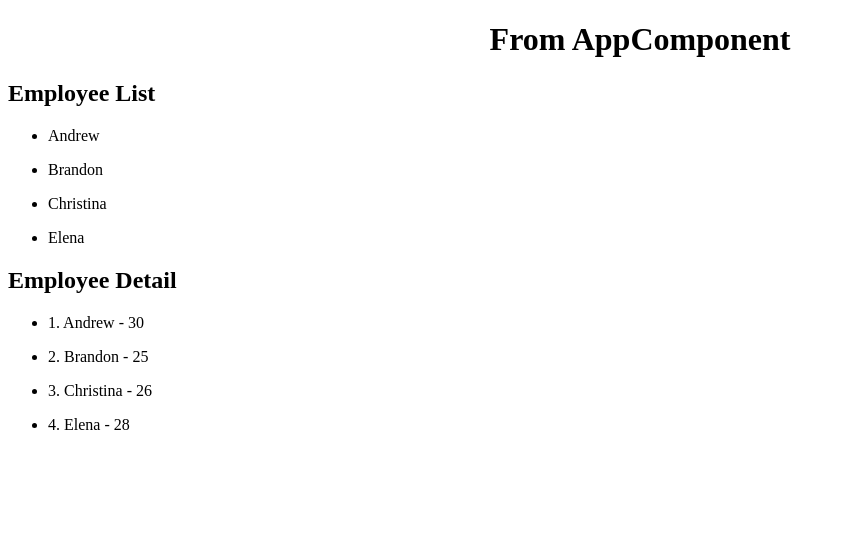
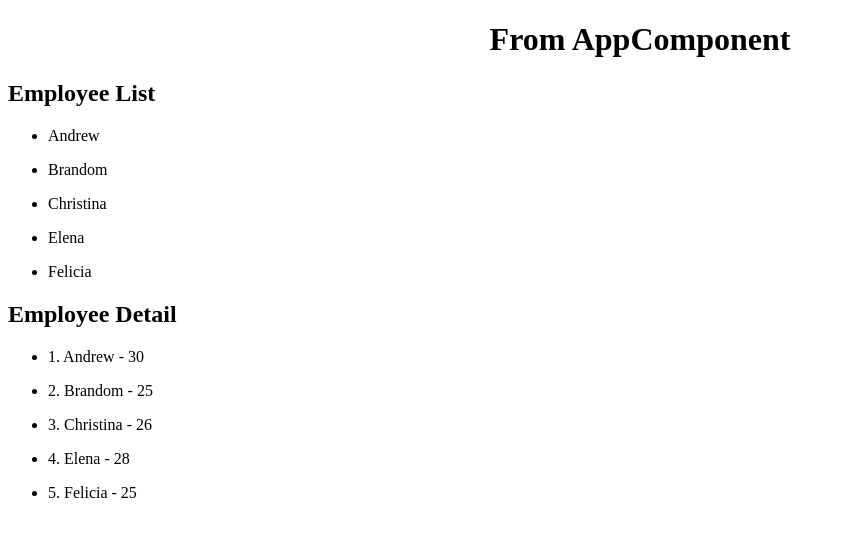
Before and after one commit to cmsjulio/angularCodevolution, an Angular app in the folder hello-world/: page / in a window 1280 px wide. Shown: the top 536 px of the page, without its empty margins (0-846 px from the left). Built offline with nearby package versions, Linux system fonts and the light colour scheme.

Commit message:
21 - Fetch Data Using HTTP (HttpClient, Observable, DB mocking)

```diff
--- a/hello-world/src/app/app.module.ts
+++ b/hello-world/src/app/app.module.ts
@@ -17,6 +17,7 @@ import { PipesComponent } from './pipes/pipes.component';
 import { EmployeeListComponent } from './employee-list/employee-list.component';
 import { EmployeeDetailComponent } from './employee-detail/employee-detail.component';
 import { EmployeeService } from './employee.service';
+import { HttpClientModule } from '@angular/common/http'
 
 @NgModule({
   declarations: [
@@ -37,7 +38,8 @@ import { EmployeeService } from './employee.service';
   imports: [
     BrowserModule,
     AppRoutingModule,
-    FormsModule
+    FormsModule,
+    HttpClientModule
   ],
   providers: [EmployeeService],
   bootstrap: [AppComponent]
--- a/hello-world/src/app/employee-detail/employee-detail.component.ts
+++ b/hello-world/src/app/employee-detail/employee-detail.component.ts
@@ -18,7 +18,8 @@ export class EmployeeDetailComponent implements OnInit {
   constructor(private _employeeService: EmployeeService) { }
 
   ngOnInit(): void {
-    this.employees = this._employeeService.getEmployees()
+    this._employeeService.getEmployees()
+      .subscribe(data => this.employees = data)
   }
 
 }
--- a/hello-world/src/app/employee-list/employee-list.component.ts
+++ b/hello-world/src/app/employee-list/employee-list.component.ts
@@ -18,7 +18,8 @@ export class EmployeeListComponent implements OnInit {
   constructor(private _employeeService: EmployeeService) { }
 
   ngOnInit(): void {
-    this.employees = this._employeeService.getEmployees()
+    this._employeeService.getEmployees()
+      .subscribe(data => this.employees = data)
   }
 
 }
--- a/hello-world/src/app/employee.service.ts
+++ b/hello-world/src/app/employee.service.ts
@@ -1,18 +1,18 @@
+import { HttpClient } from '@angular/common/http';
 import { Injectable } from '@angular/core';
+import { Observable } from 'rxjs';
+import { IEmployee } from './employee';
 
 @Injectable({
   providedIn: 'root'
 })
 export class EmployeeService {
 
-  constructor() { }
+  private _url: string = "/assets/data/employees.json"
 
-  getEmployees(){
-    return [
-      {"id":1, "name": "Andrew", "age": 30},
-      {"id":2, "name": "Brandon", "age": 25},
-      {"id":3, "name": "Christina", "age": 26},
-      {"id":4, "name": "Elena", "age": 28}
-      ];
+  constructor(private http: HttpClient) { }
+
+  getEmployees(): Observable<IEmployee[]> {
+    return this.http.get<IEmployee[]>(this._url);
   }
 }
--- /dev/null
+++ b/hello-world/src/app/employee.ts
@@ -0,0 +1,5 @@
+export interface IEmployee {
+    id: number,
+    name: string,
+    age: number
+}
--- /dev/null
+++ b/hello-world/src/assets/data/employees.json
@@ -0,0 +1,7 @@
+[
+    {"id": 1, "name": "Andrew", "age": 30},
+    {"id": 2, "name": "Brandom", "age": 25},
+    {"id": 3, "name": "Christina", "age": 26},
+    {"id": 4, "name": "Elena", "age": 28},
+    {"id": 5, "name": "Felicia", "age": 25}
+]
```
